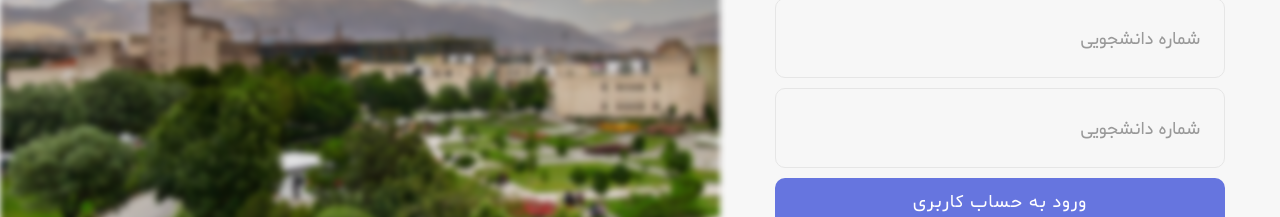
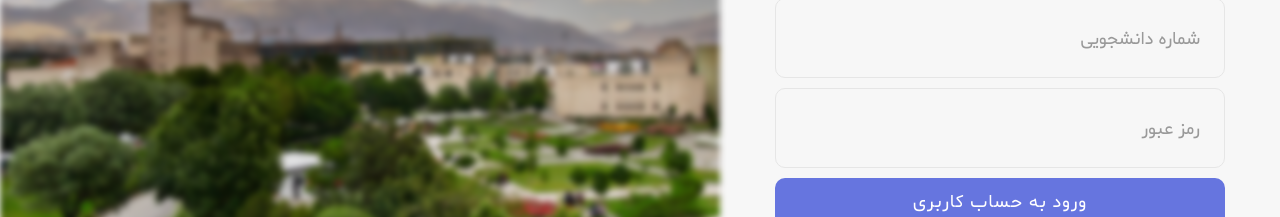
Before and after one commit to mortezashojaei/khu-login, a React (Create React App) app: page / in a window 1280 px wide. Shown: the part 254-471 px from the top of the page. Built offline with nearby package versions, Linux system fonts and the light colour scheme.

Commit message:
add label  and handle props cleaner in input components

```diff
--- a/src/components/RightSide/Input.js
+++ b/src/components/RightSide/Input.js
@@ -1,11 +1,11 @@
 import React from "react";
 
-const Input = ({ value, onChange, type, label }) => {
+const Input = props => {
   return (
     <div className="wrap-input validate-input">
-      <input value={value} onChange={onChange} className="input" type={type} />
+      <input className="input" {...props} />
       <span className="focus-input"></span>
-      <span className="label-input">{label}</span>
+      <span className="label-input">{props.label}</span>
     </div>
   );
 };
--- a/src/components/RightSide/index.js
+++ b/src/components/RightSide/index.js
@@ -11,8 +11,8 @@ const RightSide = () => {
   return (
     <form onSubmit={sumbitLogin} className="login-form validate-form">
       <FormHeader />
-      <Input type="number" label="شماره دانشجویی" />
-      <Input type="number" label="شماره دانشجویی" />
+      <Input type="number" name="id" label="شماره دانشجویی" />
+      <Input type="password" name="password" label="رمز عبور" />
       <LoginButton />
       <LinkToManagePassword />
     </form>
```
